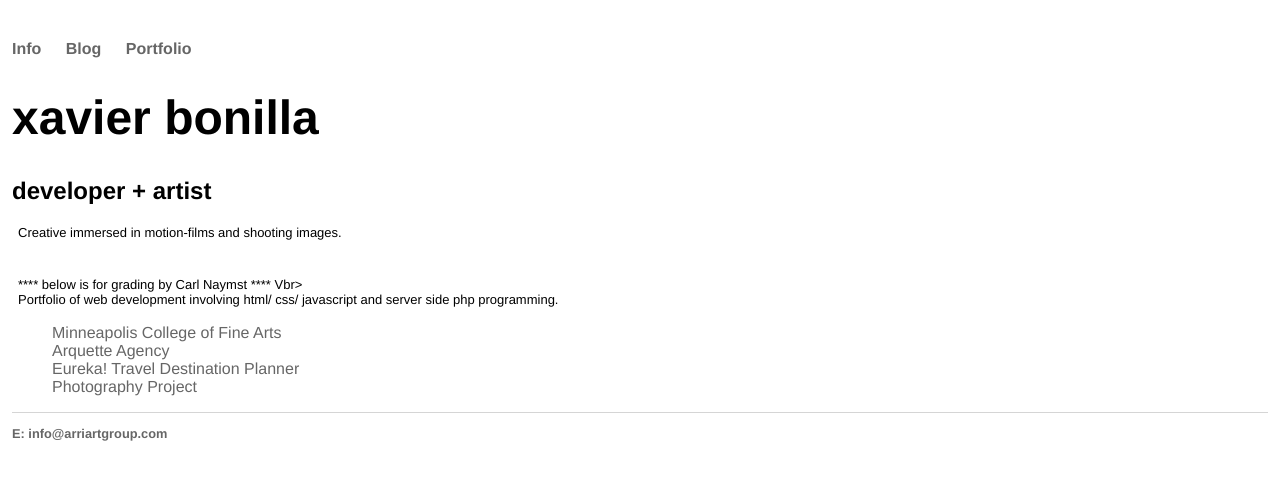
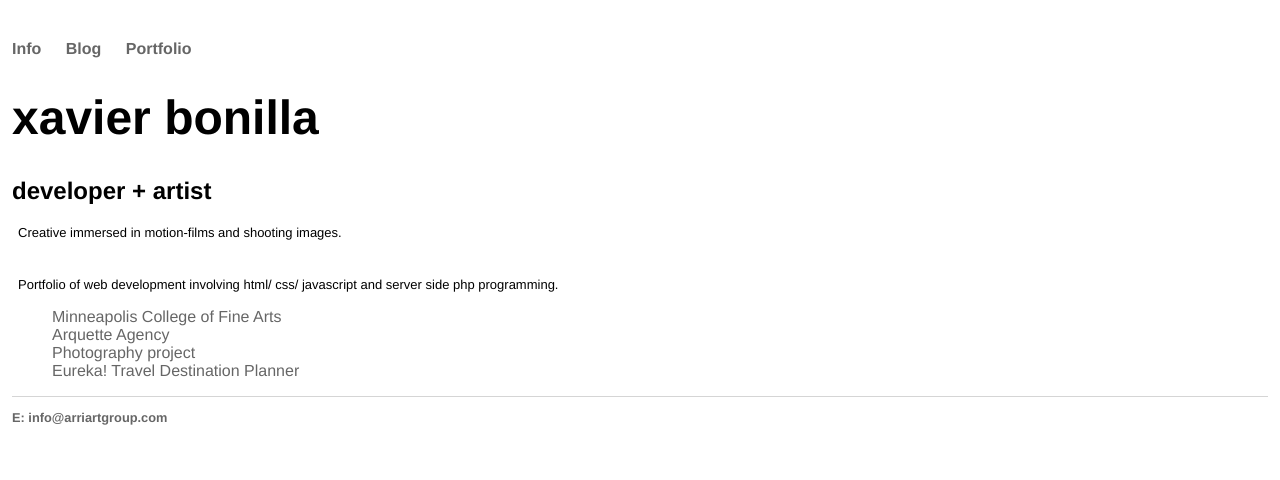
Before and after one commit to xavierbonilla/xavierbonilla.github.io, a Jekyll site: the page built from index.html, in a window 1280 px wide. Shown: the top 480 px of the page. Built offline with Jekyll 4.4.1, drawn with Linux system fonts in a browser that asks for light colours.

Commit message:
Update index.html

```diff
--- a/index.html
+++ b/index.html
@@ -10,15 +10,14 @@ title: xavier bonilla
 
 	<br>
 	<br>
-	<p>**** below is for grading by Carl Naymst ****
-		Vbr>
 	<p>Portfolio of web development involving html/ css/ javascript and server side php programming.
 	</p>
 	<ul>
 		        <li><a href="/arts-2019-master 3">Minneapolis College of Fine Arts</a></li>
         		<li><a href="/agency">Arquette Agency</a></li>
-        		<li><a href="/eureka">Eureka! Travel Destination Planner</a></li>
-			<li><a href="http://imageecstasy.com/">Photography Project</a></li>
+			<li><a href="http://imageecstasy.com/">Photography project</a></li>
+		        <li><a href="/eureka">Eureka! Travel Destination Planner</a></li>
+
 
     		</ul>
 </div><!-- /.blurb -->
```
